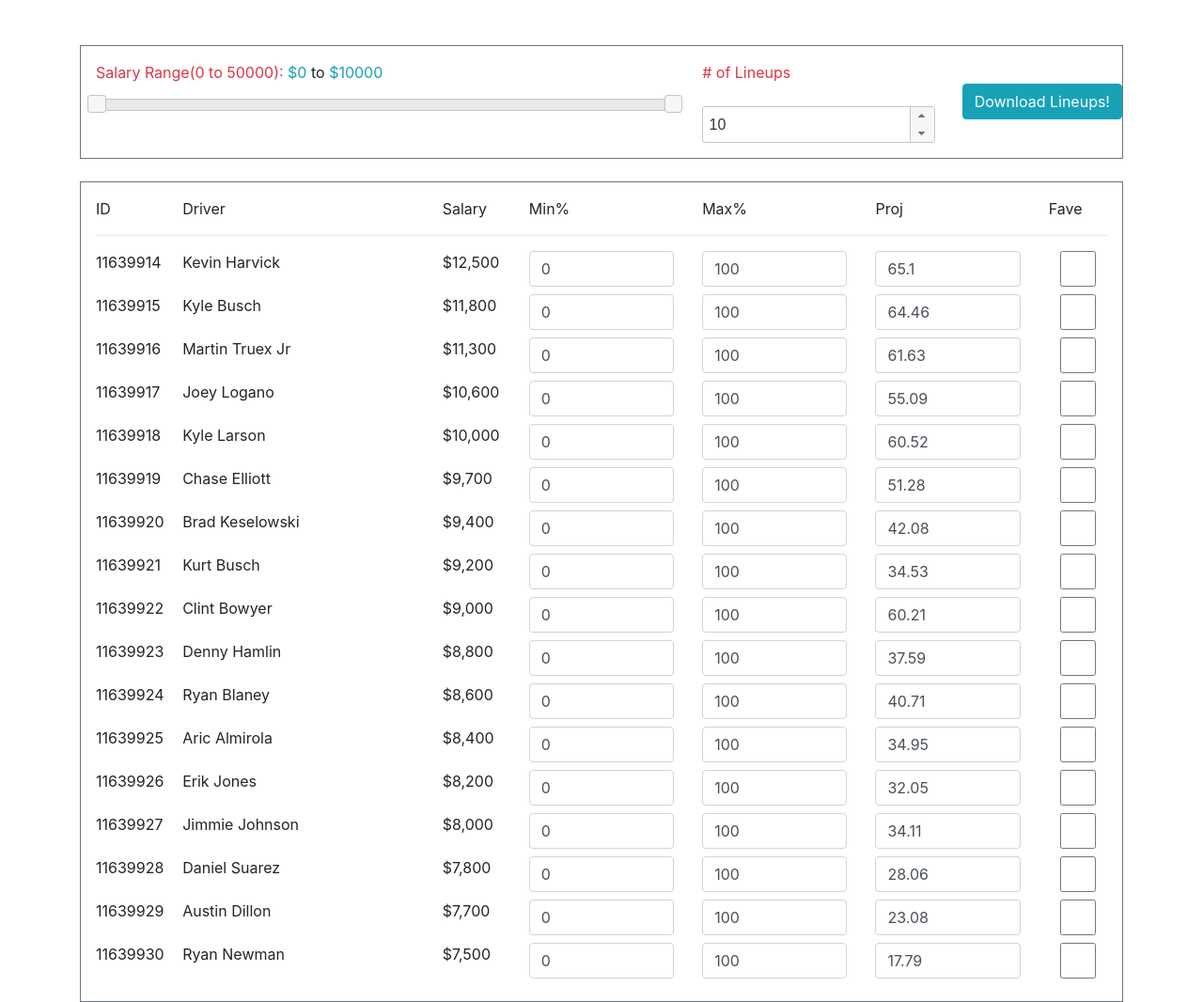
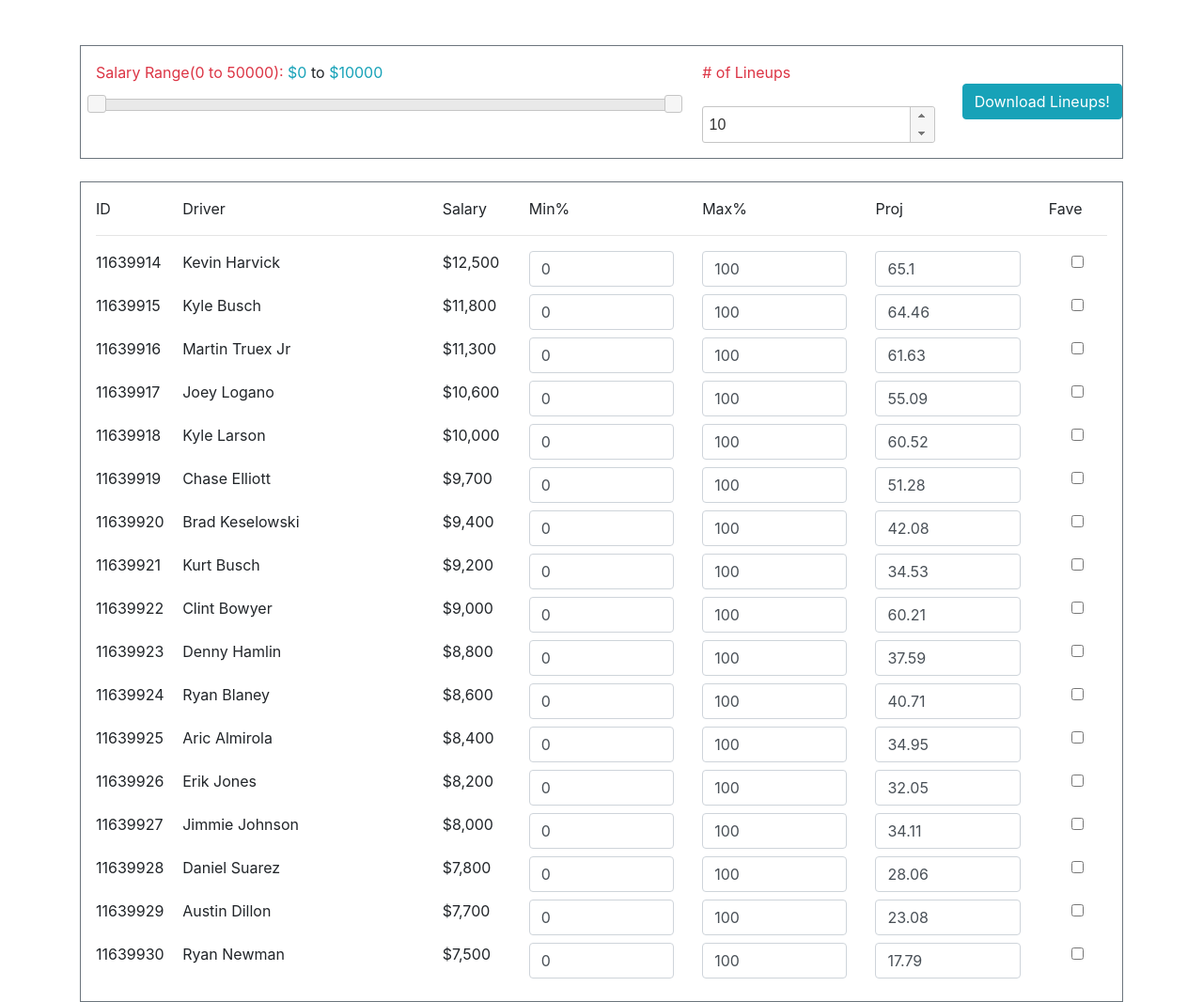
Before and after one commit to kcb0126/nascar, a PHP site: page / in a window 1280 px wide. Shown: the whole page at 94% size. Run offline with PHP 8.4, Linux system fonts and the light colour scheme.

Commit message:
fix: checkbox

```diff
--- a/index.php
+++ b/index.php
@@ -87,7 +87,7 @@
                     <div class="col-2"><input name="min<?=$driver['ID']?>" class="form-control" value="<?=$driver['Min']?>"></div>
                     <div class="col-2"><input name="max<?=$driver['ID']?>" class="form-control" value="<?=$driver['Max']?>"></div>
                     <div class="col-2"><input name="proj<?=$driver['ID']?>" class="form-control" value="<?=$driver['Proj']?>"></div>
-                    <div class="col-1"><input type="checkbox" name="fave<?=$driver['ID']?>" class="form-control"></div>
+                    <div class="col-1 text-center"><input type="checkbox" name="fave<?=$driver['ID']?>"></div>
                 </div>
         <?php
             }
```
